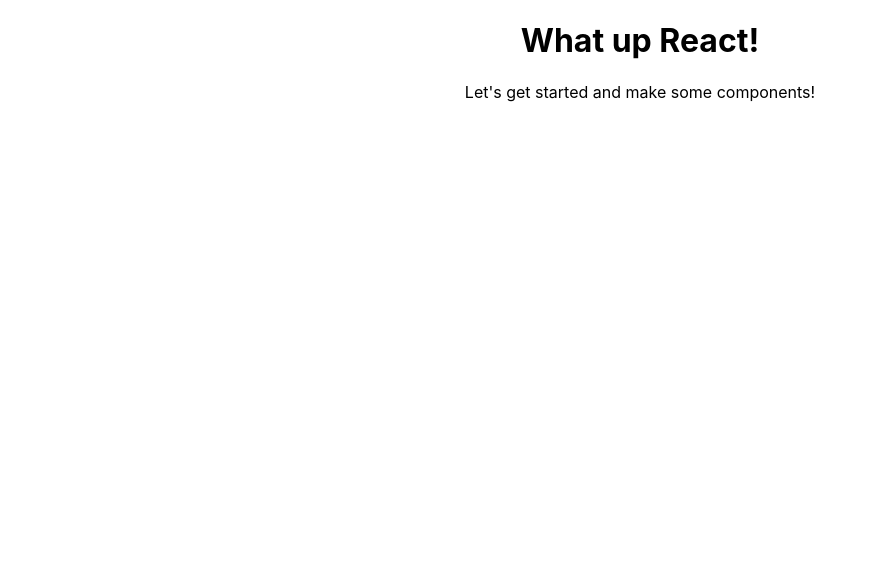
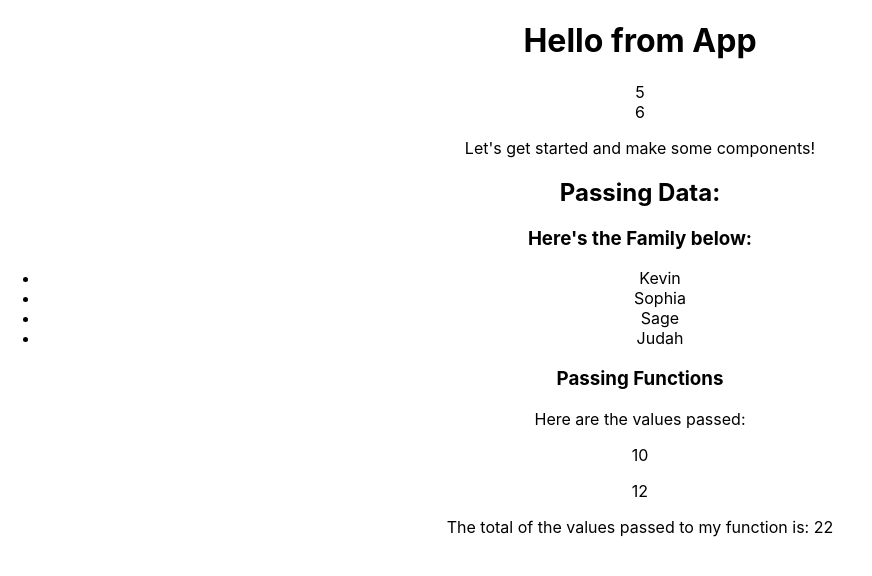
Before and after one commit to kame087/practical-react, a React (Create React App) app: page / in a window 1280 px wide. Shown: the top 576 px of the page, without its empty margins (0-872 px from the left). Built offline with nearby package versions, Linux system fonts and the light colour scheme.

Commit message:
Passing data to components

```diff
--- a/src/App.js
+++ b/src/App.js
@@ -1,14 +1,27 @@
-import React, { Component } from "react";
+import React from "react";
 
 import "./App.css";
 import Header from "./components/Header";
 import Body from "./components/Body";
 
 function App() {
+  // passing ES6 style functions as props (you don't need "this" keyword, but in regular function expressions you do)
+  const add = (a, b) => a + b;
   return (
     <div className="App">
-      <Header />
-      <Body />
+      <Header
+        title="Hello from App"
+        myObj={{
+          a: 5,
+          b: 6,
+        }}
+      />
+      <Body
+        family={["Kevin", "Sophia", "Sage", "Judah"]}
+        myFunc={add}
+        nums={[10, 12]}
+        lambdaFunc={(a, b) => a + b}
+      />
     </div>
   );
 }
--- a/src/components/Body.js
+++ b/src/components/Body.js
@@ -1,9 +1,33 @@
 import React from "react";
 
-const Body = () => {
+const Body = (props) => {
+  // you can first map out the items and just display in the return body
+  const fam = props.family;
+  // const famMembers = fam.map((member) => <li>{member}</li>);
   return (
     <div>
       <p>Let's get started and make some components!</p>
+      <h2>Passing Data:</h2>
+      <h3>Here's the Family below:</h3>
+      {/* Or you can map them out within the return body like below: */}
+      <ul>
+        {fam.map((member) => (
+          <li>{member}</li>
+        ))}
+      </ul>
+      {/* <ul>{famMembers}</ul> */}
+
+      <h3>Passing Functions </h3>
+      <div>
+        Here are the values passed:{" "}
+        {props.nums.map((num) => (
+          <p>{num}</p>
+        ))}
+      </div>
+      <p>
+        The total of the values passed to my function is:{" "}
+        {props.lambdaFunc(props.nums[0], props.nums[1])}
+      </p>
     </div>
   );
 };
--- a/src/components/Header.js
+++ b/src/components/Header.js
@@ -1,10 +1,19 @@
 import React, { Component } from "react";
 
 class Header extends Component {
+  // function expression, if you're going to pass it to a prop, you'll need to pass it as myFunc={this.add}
+  add(a, b) {
+    return a + b;
+  }
   render() {
+    const list = this.props.myObj;
     return (
       <div>
-        <h1>What up React!</h1>
+        <h1>{this.props.title}</h1>
+        <div>{list.a}</div>
+        <div>{list.b}</div>
+
+        {/* <div>{JSON.stringify(this.props.myObj)}</div> */}
       </div>
     );
   }
```
